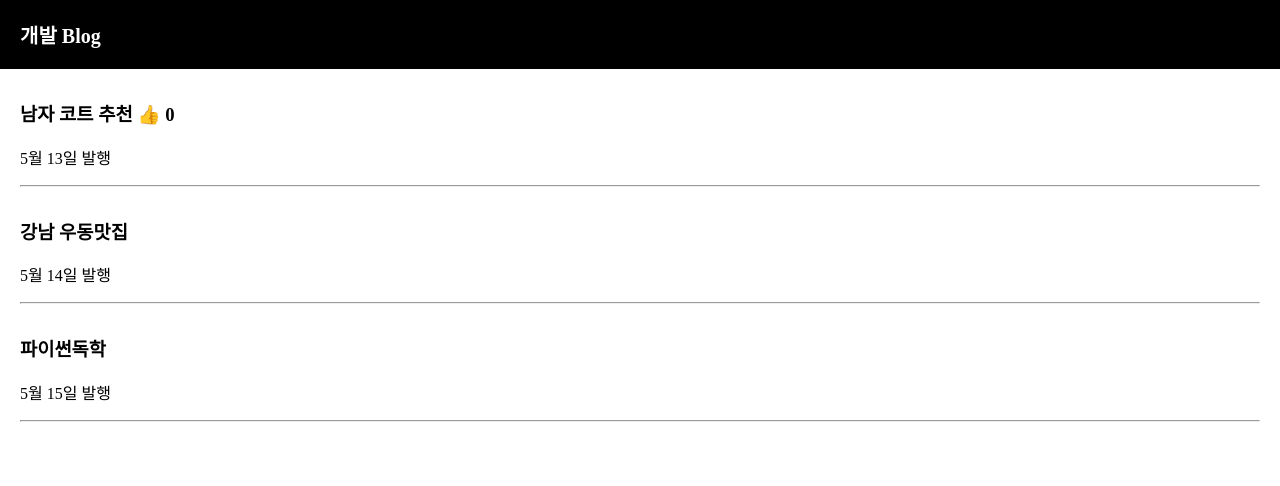
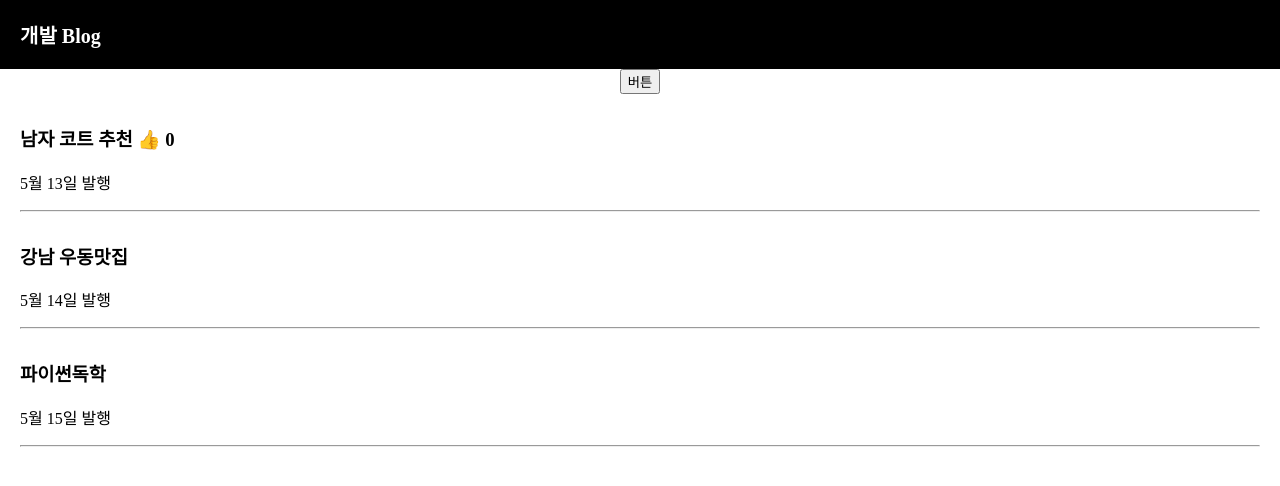
Before and after one commit to wochae/6ew, a React (Create React App) app in the folder blog/: page / in a window 1280 px wide. Shown: the top 486 px of the page. Built offline with nearby package versions, Linux system fonts and the light colour scheme.

Commit message:
[feat] : Hard coding, Incorrect way maybe #7

```diff
--- a/blog/src/App.js
+++ b/blog/src/App.js
@@ -12,6 +12,7 @@ function App() {
       <div className="black-nav">
         <div>개발 Blog</div>
       </div>
+      <button onClick={ ()=> {글제목변경(['여자 코트 추천', '강남 우동맛집', '파이썬독학'])}}>버튼</button>
       <div className="list">
         <h3> { 글제목[0] } <span onClick={ ()=>{ 따봉변경(따봉 + 1)} }>👍</span> {따봉} </h3>
         <p>5월 13일 발행</p>
```
